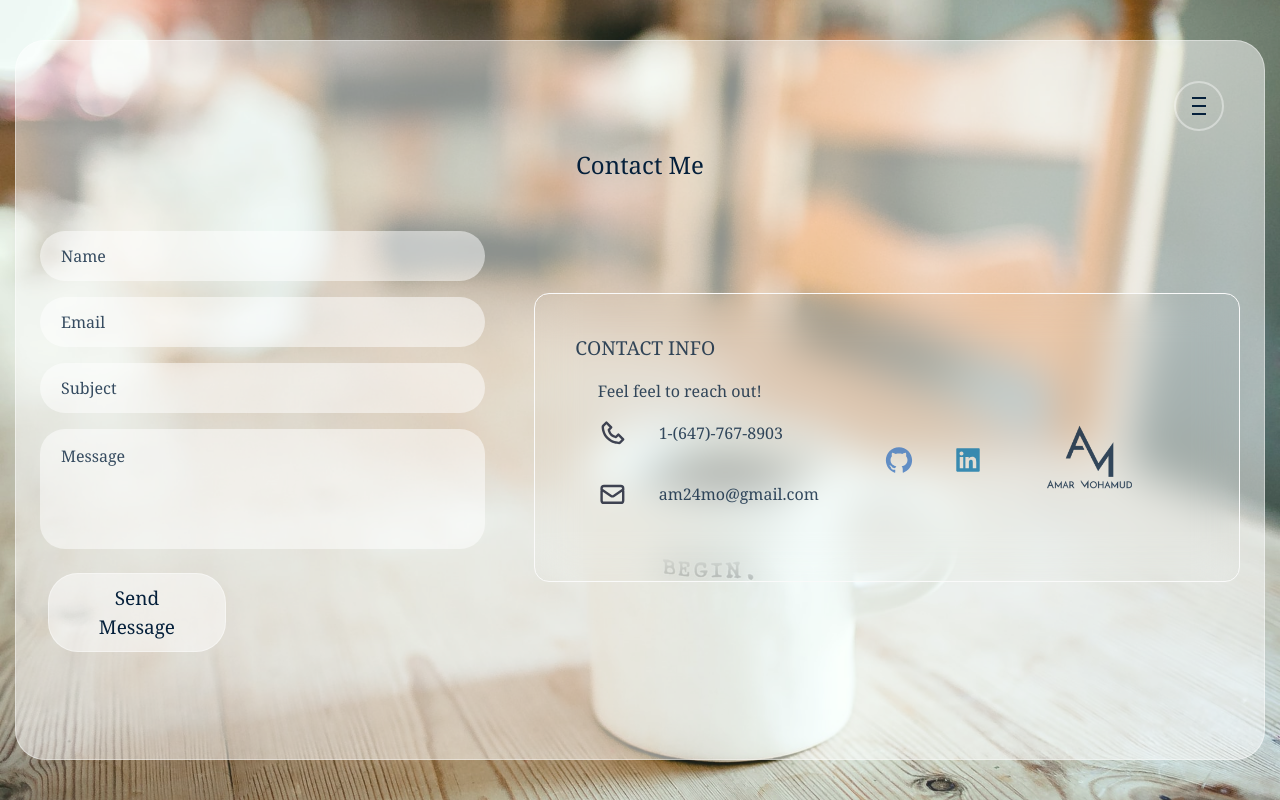
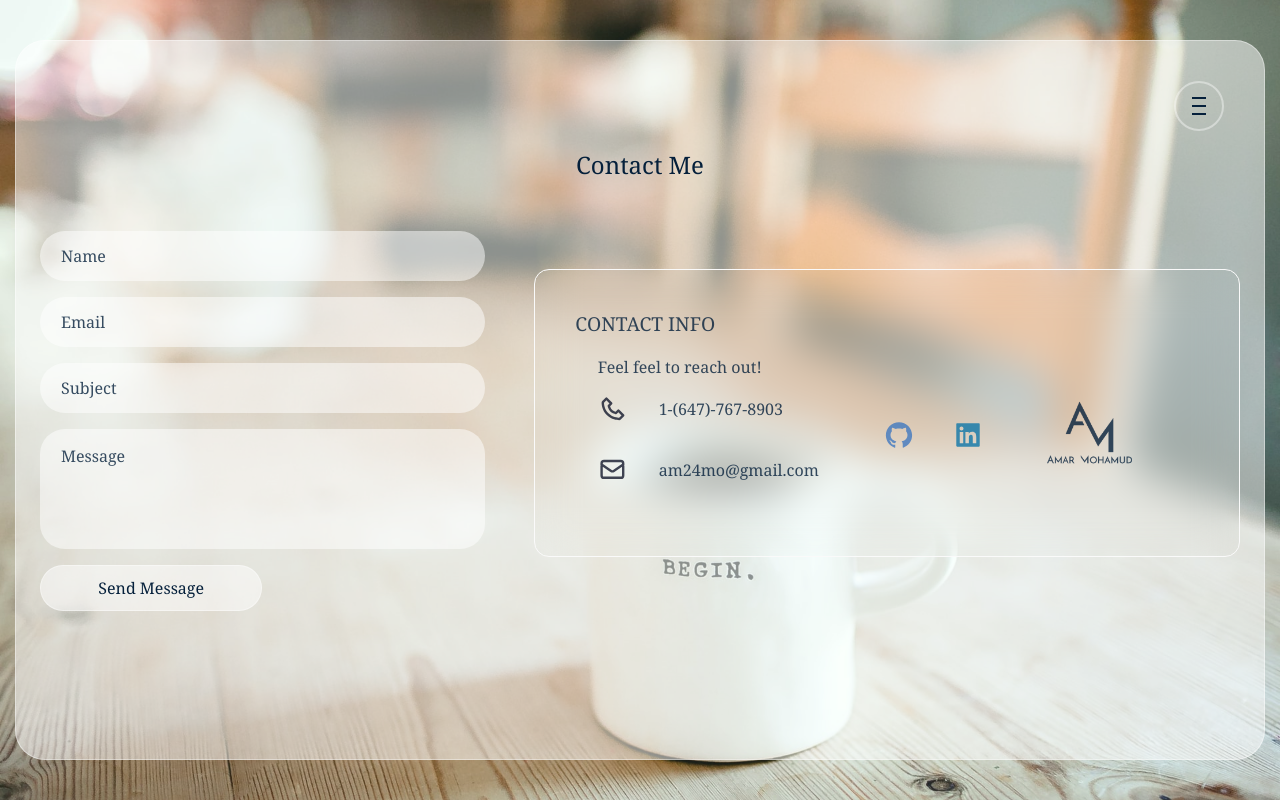
Before and after one commit to amar-eng/newportfolio, a React (Create React App) app: page /contact in a window 1280 px wide. Built offline with nearby package versions, Linux system fonts and the light colour scheme.

Commit message:
modal css changes

```diff
--- a/src/pages/Contactpage.js
+++ b/src/pages/Contactpage.js
@@ -49,7 +49,7 @@ const Contactpage = () => {
                     ></textarea>
                   </div>
                   <div class="submit__btn">
-                    <button type="submit" className=" bttn">
+                    <button type="submit" className=" bttn contact-bttn">
                       send message
                     </button>
                   </div>
--- a/src/pages/Projectpage.js
+++ b/src/pages/Projectpage.js
@@ -67,7 +67,7 @@ const Projectpage = () => {
       git: "https://github.com/amar-eng/Instock",
     },
     {
-      title: "Colognoisseur-Concept",
+      title: "Colognoisseur",
       index: 6,
       image: colog,
       paragraph:
--- a/src/pages/Styles.scss
+++ b/src/pages/Styles.scss
@@ -1043,6 +1043,23 @@ textarea.inputControl {
     justify-content: space-around;
   }
 }
+
+.submit__btn {
+  @include tablet {
+    // background-color: yellow;
+  }
+}
+.contact-bttn {
+  @include tablet {
+    // background-color: red;
+    width: 100%;
+    margin: 0;
+    font-size: 16px;
+  }
+  @include desktop {
+    width: 50%;
+  }
+}
 // ======================================== Portfolio
 
 .portfolio-section {
@@ -1181,12 +1198,14 @@ textarea.inputControl {
   height: 5rem;
   // padding: 0 8rem;
   justify-content: space-between;
-  width: 100%;
+  width: 60%;
   @include tablet {
-    padding: 0 15rem;
+    // padding: 0 15rem;
+    width: 30%;
   }
   @include desktop {
-    padding: 0 3rem;
+    // padding: 0 3rem;
+    width: 40%;
   }
 }
 
@@ -1206,11 +1225,16 @@ textarea.inputControl {
   max-width: 100%;
   display: flex;
   align-items: center;
-  justify-content: center;
+  justify-content: space-between;
   margin: 0rem;
   overflow: hidden;
+  flex-direction: column;
+  @include tablet {
+    flex-direction: row;
+  }
   @include desktop {
     margin: 0 0 0 5rem;
+    flex-direction: column;
   }
 }
 .description {
--- a/src/screens/Modal.js
+++ b/src/screens/Modal.js
@@ -33,6 +33,7 @@ const Modal = ({ block, setSelected, selected }) => {
                 <li>
                   Role : <span>{block.role}</span>
                 </li>
+              </ul>
               <div className="modal-icon">
                 <div className="icon-circles">
                   <AiFillGithub
@@ -55,7 +56,6 @@ const Modal = ({ block, setSelected, selected }) => {
                   />
                 </div>
               </div>
-              </ul>
             </div>
           </div>
         </div>
```
Lines whose indentation alone changed are shown as unchanged.
